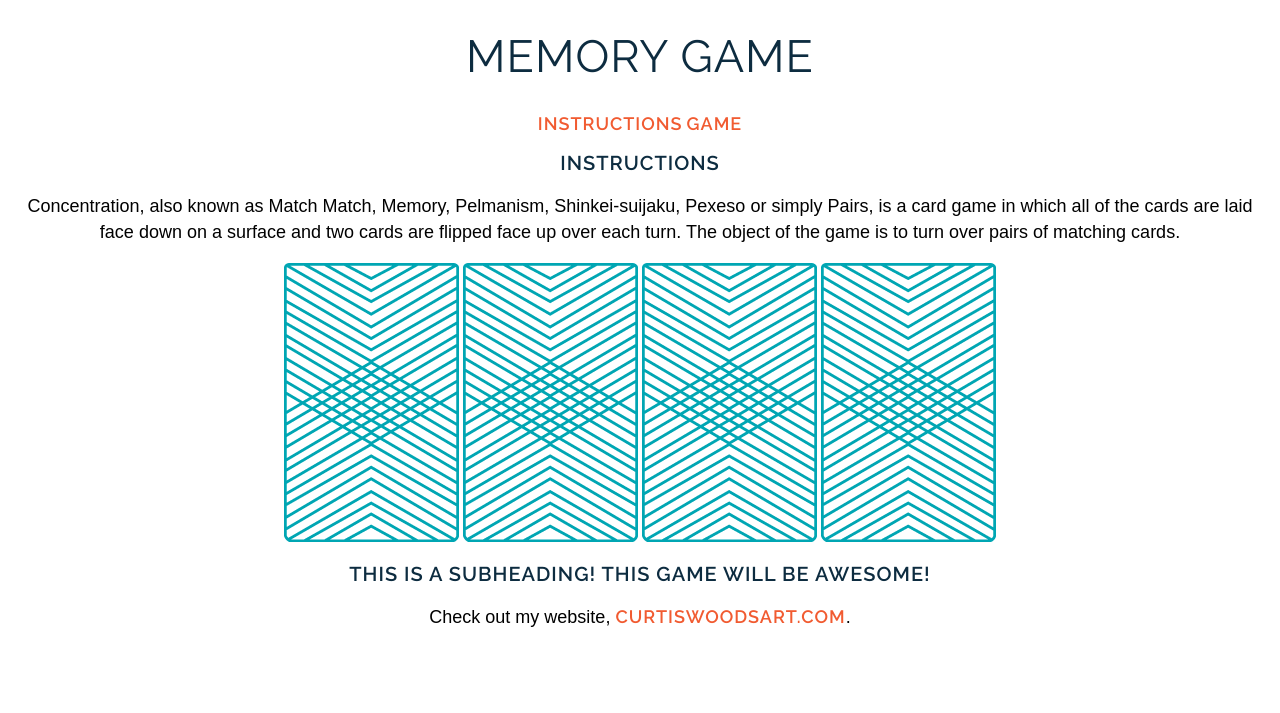
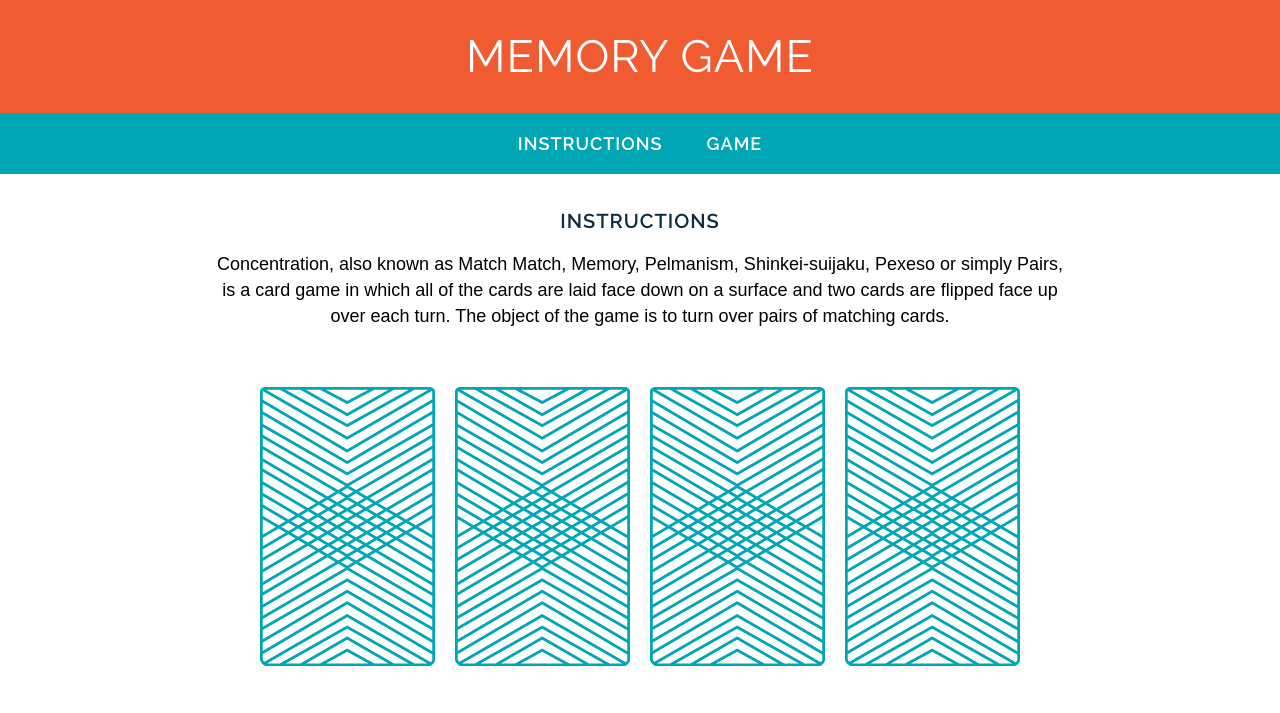
Before and after one commit to DeletedC/wdi-fundamentals-memorygame, a plain HTML site: page memory_game/index.html in a window 1280 px wide. Drawn offline with Linux system fonts and the light colour scheme; a web font is replaced by a local one.

Commit message:
Styled memory game CSS

```diff
--- a/memory_game/css/style.css
+++ b/memory_game/css/style.css
@@ -1,5 +1,6 @@
 body {
 	text-align: center;
+	margin: 0;
 }
 
 h1, h2, a {
@@ -8,11 +9,12 @@ h1, h2, a {
 
 a {
 	font-family: Raleway, sans-serif;
-	color: #F15B31;
+	color: #FFFFFF;
 	letter-spacing: 1px;
 	font-weight: 600;
 	font-size: 18px;
 	text-decoration: none;
+	margin: auto 20px;
 }
 
 h2 {
@@ -29,10 +31,31 @@ p {
 	font-size: 18px;
 }
 
-.title {
+h1 {
 	font-family: Raleway, sans-serif;
-	color: #0D2C40;
 	letter-spacing: 1px;
 	font-weight: 400;
 	font-size: 45px;
+	margin: 0;
 }
+
+header {
+	background-color: #F15B31;
+	color: #FFFFFF;
+	padding: 30px 20px;
+}
+
+nav {
+	background-color: #00A6B3;
+	color: #FFFFFF;
+	padding: 20px;
+}
+
+main {
+	width: 850px;
+	margin: 35px auto;
+}
+
+img {
+	margin: 40px 8px;
+}
--- a/memory_game/index.html
+++ b/memory_game/index.html
@@ -6,11 +6,16 @@
 	<link href="https://fonts.googleapis.com/css?family=Droid+Serif|Raleway:400,500,600,700" rel="stylesheet">
 </head>
 <body>
-	<h1 class="title">Memory Game</h1>
 
+	<header>
+		<h1>Memory Game</h1>
+	</header>
+	<nav>
 		<a href="#">Instructions</a>
 		<a href="#">Game</a>
+	</nav>
 
+	<main>
 		<h2>Instructions</h2>
 
 		<p>Concentration, also known as Match Match, Memory, Pelmanism, Shinkei-suijaku, Pexeso or simply Pairs, is a card game in which all of the cards are laid face down on a surface and two cards are flipped face up over each turn. The object of the game is to turn over pairs of matching cards.</p>
@@ -21,10 +26,7 @@
 			<img src="images/back.png" alt="King of Diamonds">
 			<img src="images/back.png" alt="King of Hearts">
 		</div>
-
-	<h2>This is a subheading! This game will be awesome!</h2>
-
-	<p>Check out my website, <a href="https://www.CurtisWoodsArt.com" target="_blank">CurtisWoodsArt.com</a>.</p>
+	</main>
 
 </body>
 </html>
```
Lines whose indentation alone changed are shown as unchanged.
